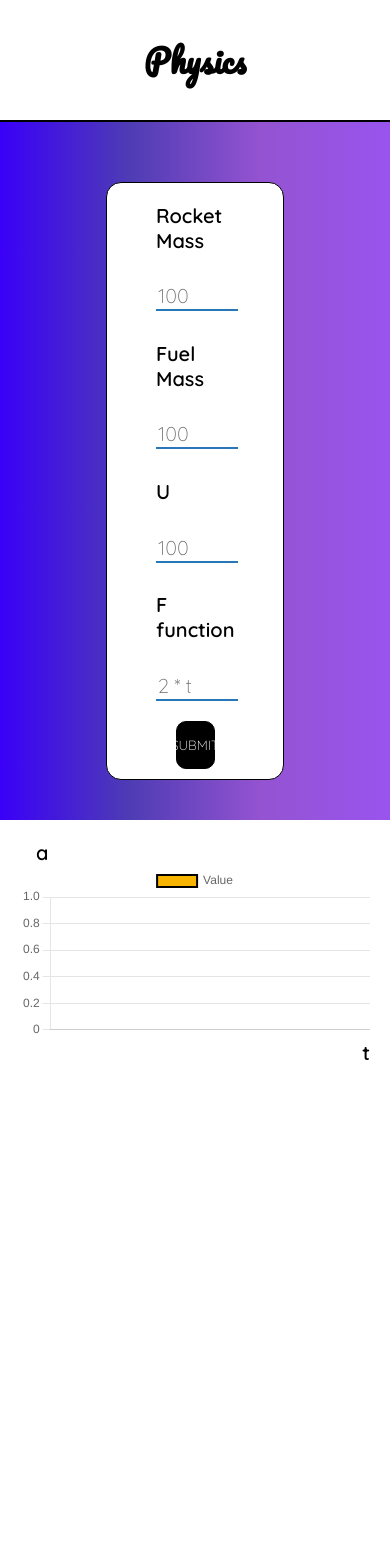
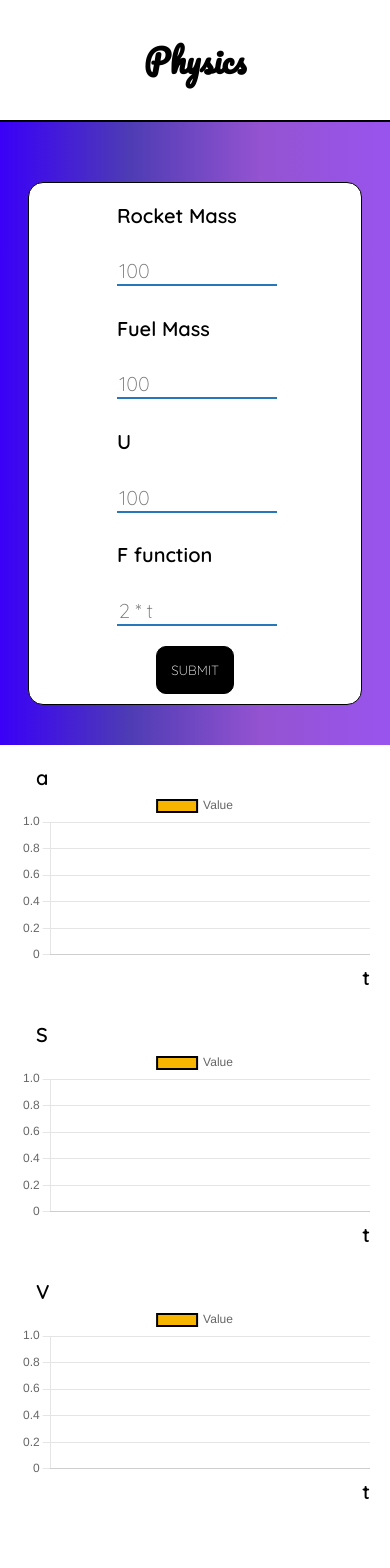
Before and after one commit to Antipascal/Physics_modeling_1, a React (Create React App) app: page / in a window 390 px wide. Shown: the top 1568 px of the page. Built offline with nearby package versions, Linux system fonts and the light colour scheme.

Commit message:
fix(styles.css): fix adaptive layout

```diff
--- a/src/styles/styles.css
+++ b/src/styles/styles.css
@@ -61,8 +61,7 @@ html, body {
 }
 
 .chart__wrapper {
-    margin-bottom: 700px;
-    height: 200px;
+    margin-bottom: 2rem;
 }
 
 .chart__axis-title {
@@ -140,3 +139,15 @@ html, body {
         transform: rotate(360deg);
     }
 }
+
+@media (max-width: 768px) {
+    .form {
+        width: 60%
+    }
+}
+
+@media (max-width: 450px) {
+    .form {
+        width: 80%;
+    }
+}
```
